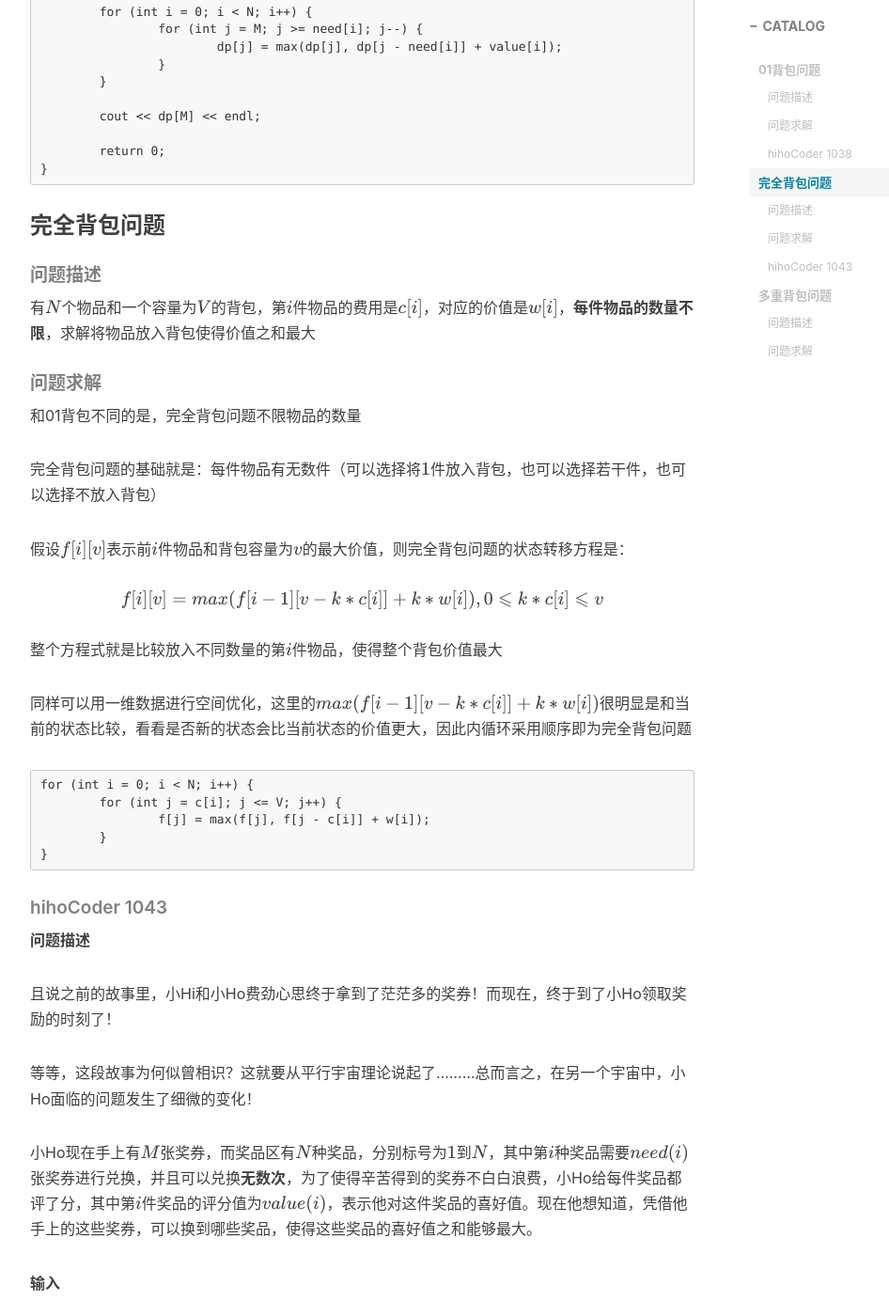
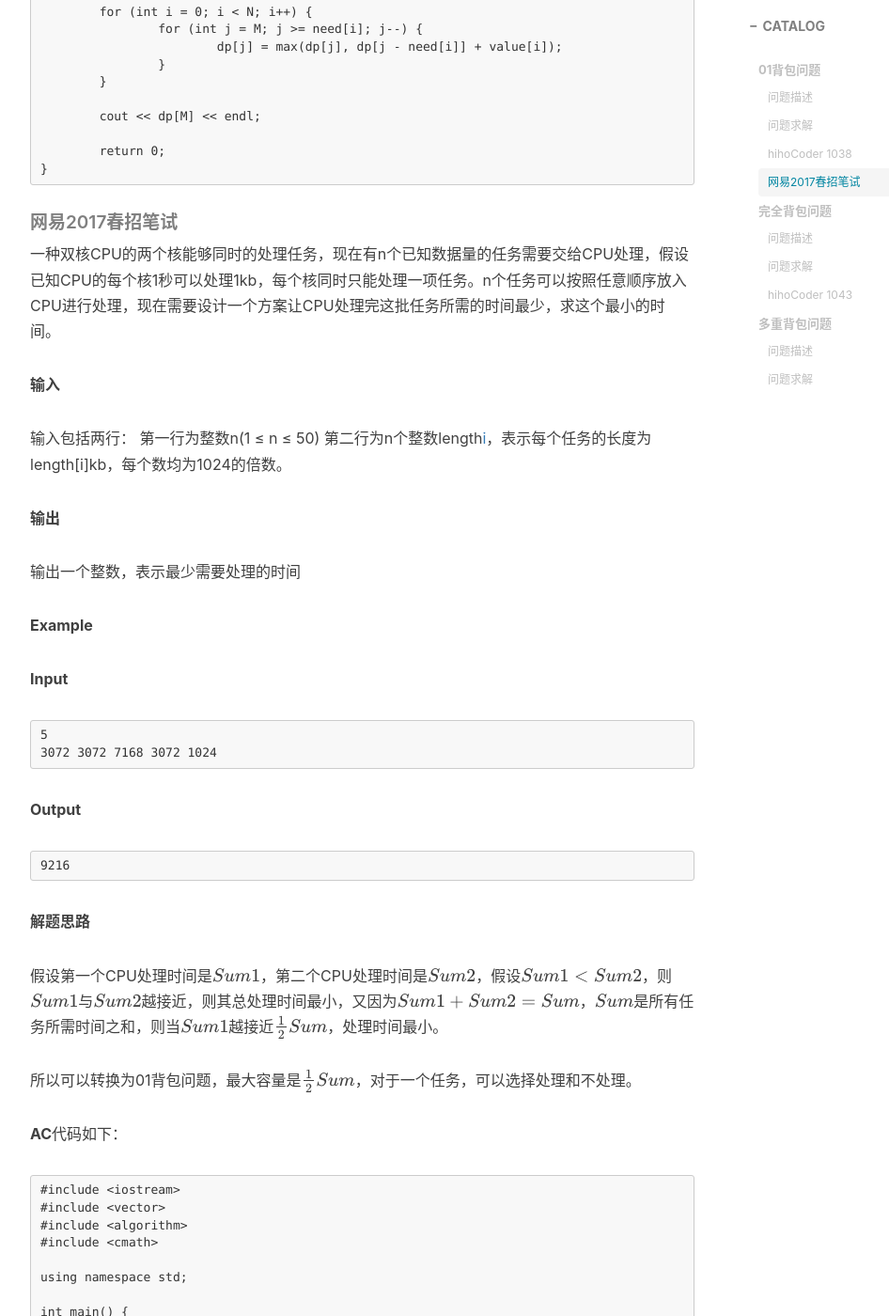
Before and after one commit to HeWenjie/HeWenjie.github.io, a Jekyll site: the page built from _posts/2017-11-12-knapsack-problem.md, in a window 1280 px wide and 1400 px high, scrolled down 3310 px. Shown: the whole window at 94% size, without its empty margins (233-1179 px from the left). Built offline with Jekyll 4.4.1, drawn with Linux system fonts in a browser that asks for light colours; nearby versions of some CDN libraries; formulas are drawn with MathJax 3; comment, search, counter and statistics services are not loaded; some of the changed text lies outside the part shown.

Commit message:
小总结
小总结

````diff
--- a/_posts/2017-11-12-knapsack-problem.md
+++ b/_posts/2017-11-12-knapsack-problem.md
@@ -126,6 +126,77 @@
 	cout << dp[M] << endl;
 
 	return 0;
+}
+```
+
+##### 网易2017春招笔试
+
+一种双核CPU的两个核能够同时的处理任务，现在有n个已知数据量的任务需要交给CPU处理，假设已知CPU的每个核1秒可以处理1kb，每个核同时只能处理一项任务。n个任务可以按照任意顺序放入CPU进行处理，现在需要设计一个方案让CPU处理完这批任务所需的时间最少，求这个最小的时间。
+
+**输入**
+
+输入包括两行： 第一行为整数n(1 ≤ n ≤ 50) 第二行为n个整数length[i](1024 ≤ length[i] ≤ 4194304)，表示每个任务的长度为length[i]kb，每个数均为1024的倍数。
+
+**输出**
+
+输出一个整数，表示最少需要处理的时间
+
+**Example**
+
+**Input**
+
+```
+5
+3072 3072 7168 3072 1024
+```
+
+**Output**
+
+```
+9216
+```
+
+**解题思路**
+
+假设第一个CPU处理时间是$$Sum1$$，第二个CPU处理时间是$$Sum2$$，假设$$Sum1 < Sum2$$，则$$Sum1$$与$$Sum2$$越接近，则其总处理时间最小，又因为$$Sum1 + Sum2 = Sum$$，$$Sum$$是所有任务所需时间之和，则当$$Sum1$$越接近$$\frac{1}{2}Sum$$，处理时间最小。
+
+所以可以转换为01背包问题，最大容量是$$\frac{1}{2}Sum$$，对于一个任务，可以选择处理和不处理。
+
+**AC**代码如下：
+
+```
+#include <iostream>
+#include <vector>
+#include <algorithm>
+#include <cmath>
+
+using namespace std;
+
+int main() {
+    int n;
+    cin >> n;
+    vector<int> v(n, 0);
+
+    int sum = 0;
+
+    for (int i = 0; i < n; i++) {
+        int temp;
+        cin >> temp;
+        v[i] = temp / 1024;
+        sum += v[i];
+    }
+
+
+    vector<int> dp(sum / 2 + 1, 0);
+
+    for (int i = 0; i < n; i++) {
+        for (int j = sum / 2; j >= v[i]; j--) {
+            dp[j] = max(dp[j], dp[j - v[i]] + v[i]);
+        }
+    }
+
+    cout << (sum - dp[sum / 2]) * 1024 << endl;
+    return 0;
 }
 ```
 
````
Also changed, not shown: _posts/2018-01-25-permutation-and-combination.md (added, +37 -0 lines), _posts/2018-01-25-prime-number.md (added, +44 -0 lines).
